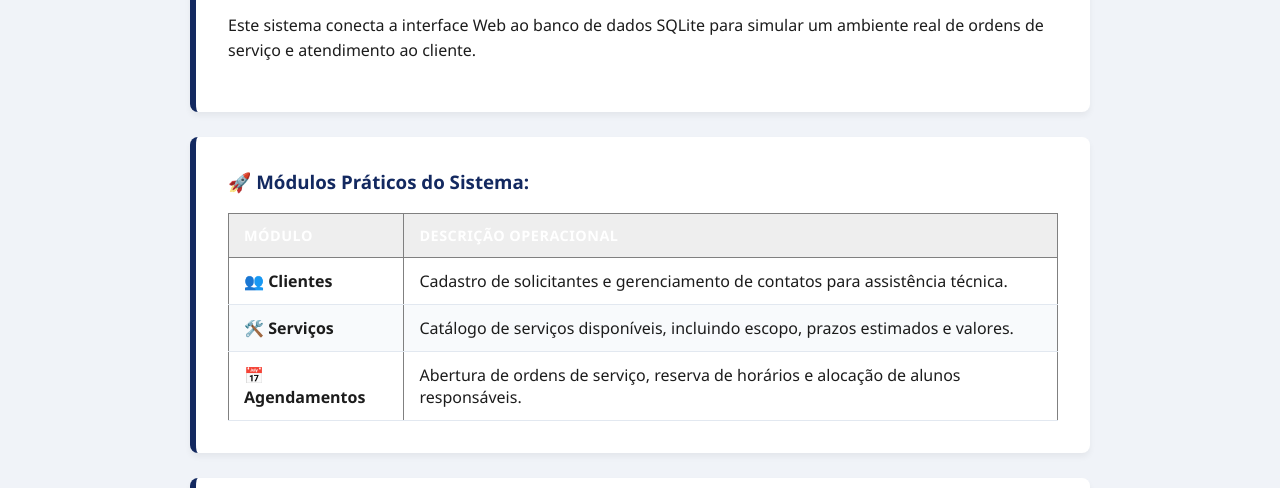
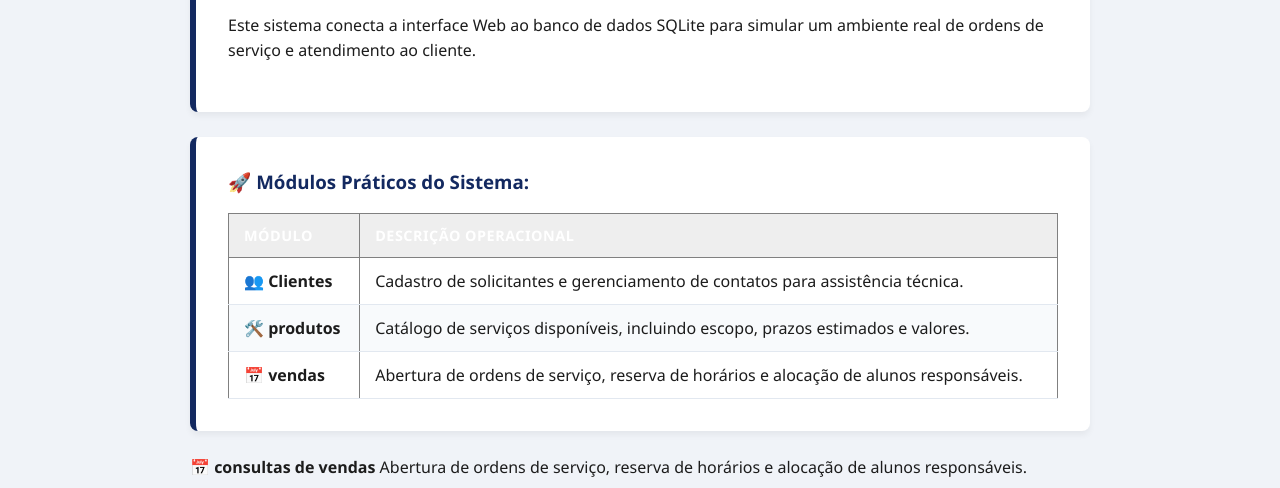
Before and after one commit to Bruh24kz/Sisloja, a website: page index.html in a window 1280 px wide. Shown: the part 492-980 px from the top of the page. Drawn offline with Linux system fonts and the light colour scheme.

Commit message:
Update index.html

```diff
--- a/index.html
+++ b/index.html
@@ -43,16 +43,23 @@
                         <td>Cadastro de solicitantes e gerenciamento de contatos para assistência técnica.</td>
                     </tr>
                     <tr>
-                        <td>🛠️ <strong>Serviços</strong></td>
+                        <td>🛠️ <strong>produtos</strong></td>
                         <td>Catálogo de serviços disponíveis, incluindo escopo, prazos estimados e valores.</td>
                     </tr>
                     <tr>
-                        <td>📅 <strong>Agendamentos</strong></td>
+                        <td>📅 <strong>vendas</strong></td>
                         <td>Abertura de ordens de serviço, reserva de horários e alocação de alunos responsáveis.</td>
                     </tr>
                 </tbody>
             </table>
         </div>
+        <td>📅 <strong>consultas de vendas</strong></td>
+                        <td>Abertura de ordens de serviço, reserva de horários e alocação de alunos responsáveis.</td>
+                    </tr>
+                </tbody>
+            </table>
+        </div>
+
 
         <div class="card" style="margin-top: 20px;">
             <h3>📊 Estrutura Tecnológica</h3>
```
